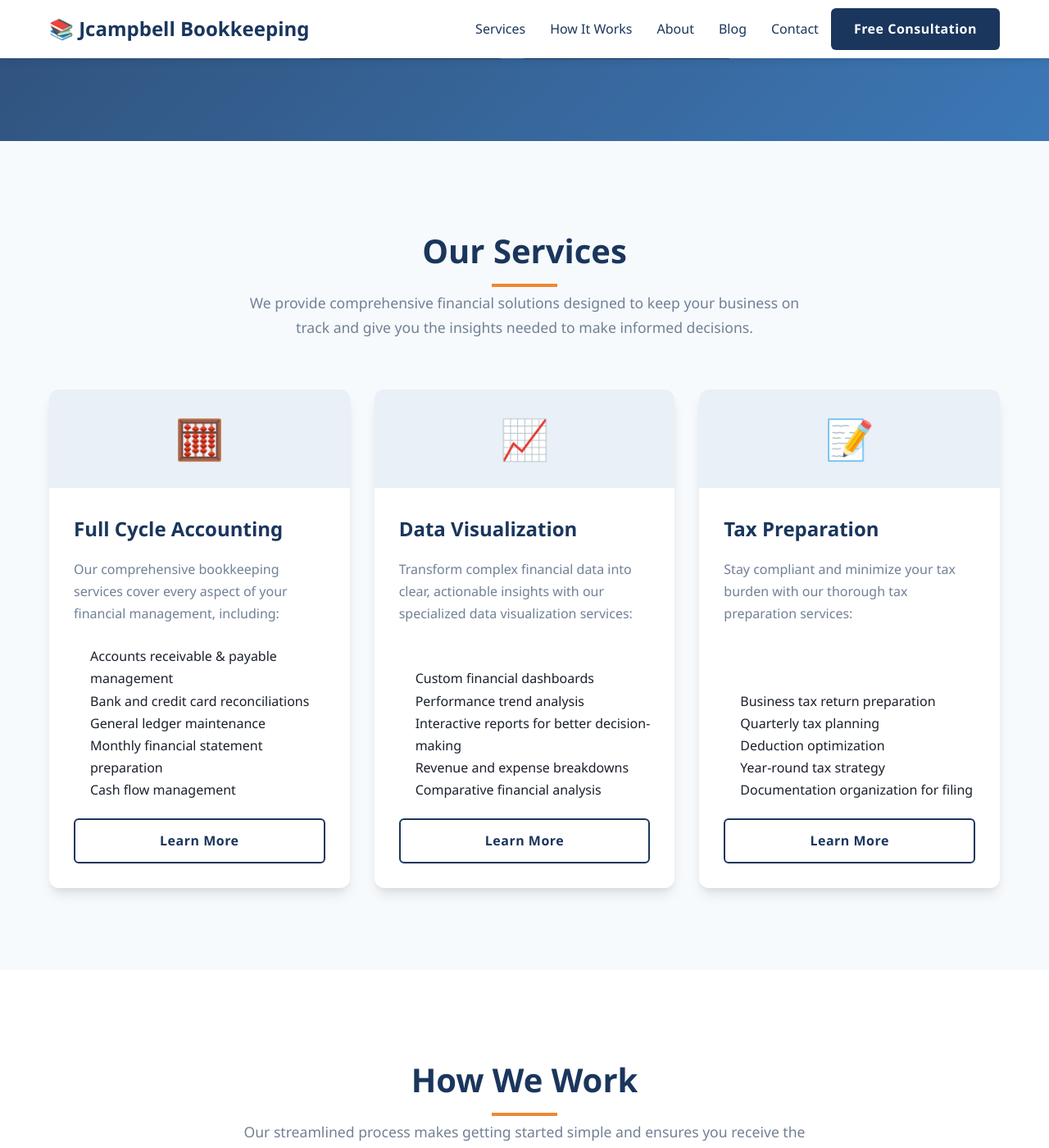
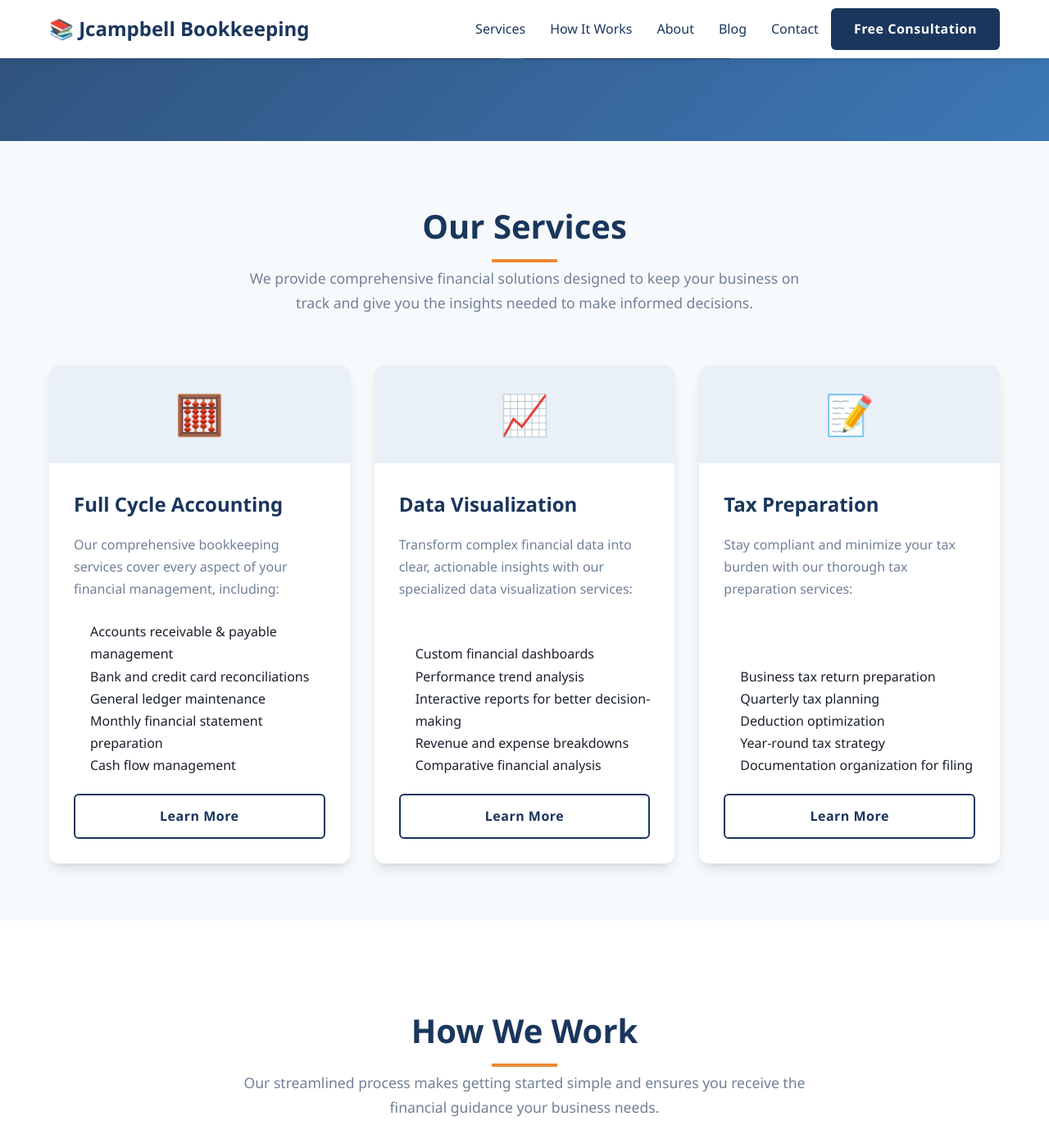
Before and after one commit to jcampbell9724/jcampbell-bookkeeping, a Jekyll site: the page index.html, which Jekyll copies as it is, in a window 1280 px wide and 1400 px high, scrolled down 438 px. Shown: the whole window at 82% size. Built offline with Jekyll 4.4.1, drawn with Linux system fonts in a browser that asks for light colours.

Commit message:
Update styles.css

```diff
--- a/css/styles.css
+++ b/css/styles.css
@@ -46,7 +46,7 @@ ul {
 }
 
 .section-padding {
-    padding: 100px 0;
+    padding: 70px 0;
 }
 
 .text-center {
@@ -346,7 +346,6 @@ header {
     right: -15px;
     font-size: 24px;
     color: var(--grey-color);
-    display: none;
 }
 
 /* About Section */
```
Lines whose indentation alone changed are shown as unchanged.
